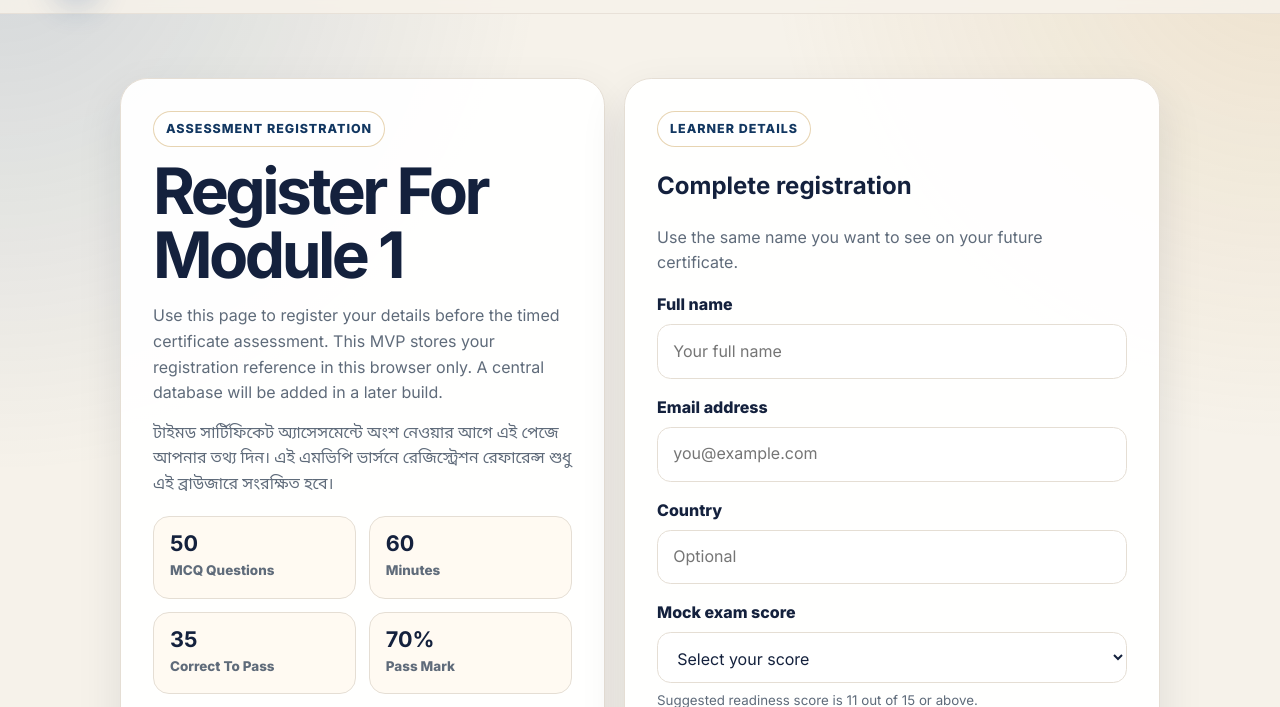
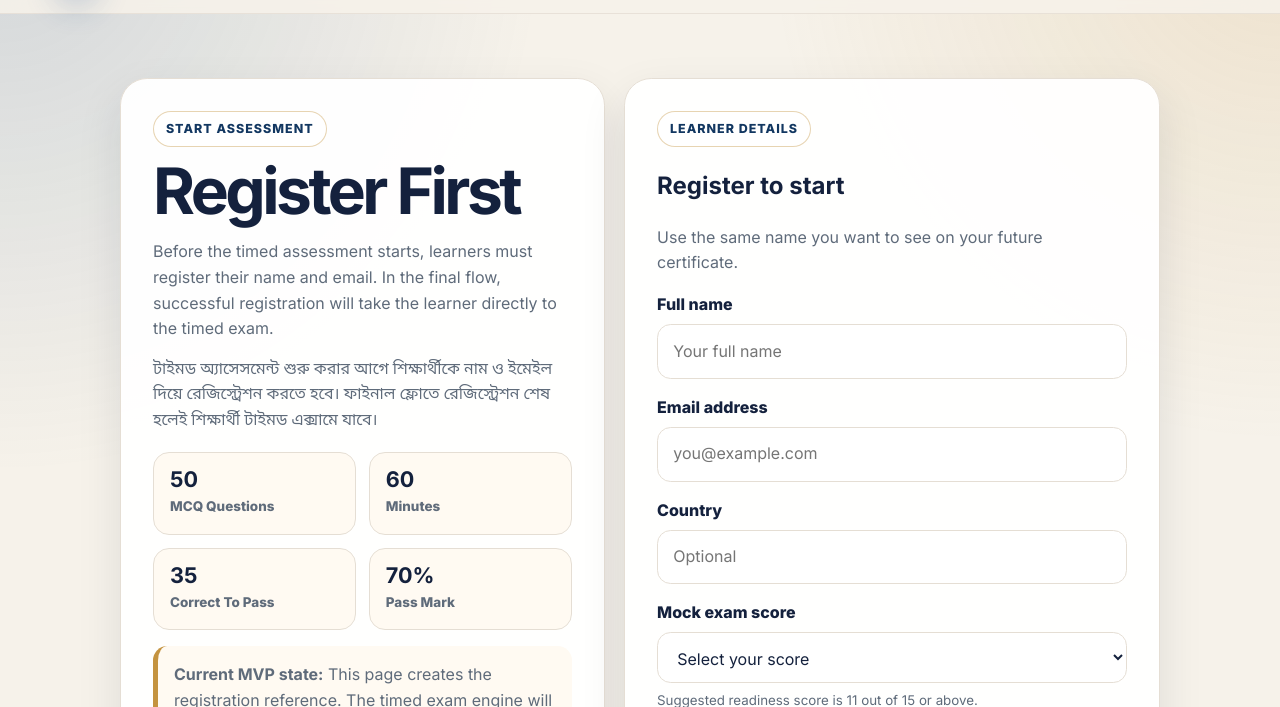
Before and after one commit to haquenam/enamul-haque-skill-passport, a plain HTML site: page cse-module-1-register.html in a window 1280 px wide. Shown: the part 70-777 px from the top of the page. Drawn offline with Linux system fonts and the light colour scheme.

Commit message:
Clarify registration as start assessment gate

```diff
--- a/cse-module-1-register.html
+++ b/cse-module-1-register.html
@@ -3,8 +3,8 @@
 <head>
   <meta charset="UTF-8" />
   <meta name="viewport" content="width=device-width, initial-scale=1.0" />
-  <title>CSE Module 1 Registration | Enamul Haque Skill Passport</title>
-  <meta name="description" content="Registration page for CSC For Non CSC Students Module 1 certificate assessment." />
+  <title>CSE Module 1 Start Assessment | Enamul Haque Skill Passport</title>
+  <meta name="description" content="Start assessment registration page for CSC For Non CSC Students Module 1." />
   <link rel="icon" href="assets/ehsp-logo.png" type="image/png" />
   <link rel="preconnect" href="https://fonts.googleapis.com">
   <link rel="preconnect" href="https://fonts.gstatic.com" crossorigin>
@@ -49,22 +49,22 @@
   <main class="register-shell">
     <div class="register-grid">
       <section class="register-panel">
-        <span class="eyebrow">Assessment Registration</span>
-        <h1>Register For Module 1</h1>
-        <p>Use this page to register your details before the timed certificate assessment. This MVP stores your registration reference in this browser only. A central database will be added in a later build.</p>
-        <p class="bn">টাইমড সার্টিফিকেট অ্যাসেসমেন্টে অংশ নেওয়ার আগে এই পেজে আপনার তথ্য দিন। এই এমভিপি ভার্সনে রেজিস্ট্রেশন রেফারেন্স শুধু এই ব্রাউজারে সংরক্ষিত হবে।</p>
+        <span class="eyebrow">Start Assessment</span>
+        <h1>Register First</h1>
+        <p>Before the timed assessment starts, learners must register their name and email. In the final flow, successful registration will take the learner directly to the timed exam.</p>
+        <p class="bn">টাইমড অ্যাসেসমেন্ট শুরু করার আগে শিক্ষার্থীকে নাম ও ইমেইল দিয়ে রেজিস্ট্রেশন করতে হবে। ফাইনাল ফ্লোতে রেজিস্ট্রেশন শেষ হলেই শিক্ষার্থী টাইমড এক্সামে যাবে।</p>
         <div class="rule-grid">
           <div class="rule-card"><strong>50</strong><span>MCQ Questions</span></div>
           <div class="rule-card"><strong>60</strong><span>Minutes</span></div>
           <div class="rule-card"><strong>35</strong><span>Correct To Pass</span></div>
           <div class="rule-card"><strong>70%</strong><span>Pass Mark</span></div>
         </div>
-        <div class="next-note"><strong>After registration:</strong> The learner continues to the timed certificate assessment. That page will be added in the next build.</div>
+        <div class="next-note"><strong>Current MVP state:</strong> This page creates the registration reference. The timed exam engine will be connected next.</div>
       </section>
 
       <section class="form-panel">
         <span class="eyebrow">Learner Details</span>
-        <h2>Complete registration</h2>
+        <h2>Register to start</h2>
         <p>Use the same name you want to see on your future certificate.</p>
         <form class="registration-form" id="registrationForm">
           <div class="field"><label for="fullName">Full name</label><input id="fullName" name="fullName" type="text" autocomplete="name" required placeholder="Your full name" /></div>
@@ -73,13 +73,7 @@
           <div class="field">
             <label for="readinessScore">Mock exam score</label>
             <select id="readinessScore" name="readinessScore" required>
-              <option value="">Select your score</option>
-              <option value="15">15 out of 15</option>
-              <option value="14">14 out of 15</option>
-              <option value="13">13 out of 15</option>
-              <option value="12">12 out of 15</option>
-              <option value="11">11 out of 15</option>
-              <option value="10">10 or below</option>
+              <option value="">Select your score</option><option value="15">15 out of 15</option><option value="14">14 out of 15</option><option value="13">13 out of 15</option><option value="12">12 out of 15</option><option value="11">11 out of 15</option><option value="10">10 or below</option>
             </select>
             <small>Suggested readiness score is 11 out of 15 or above.</small>
           </div>
@@ -87,7 +81,7 @@
           <label class="check-field"><input type="checkbox" id="recognitionConsent" required /> <span>I understand this is a learning recognition assessment, not a formal academic qualification or externally accredited certificate.</span></label>
           <label class="check-field"><input type="checkbox" id="dataConsent" required /> <span>I consent to my submitted details being used for this Skill Passport assessment workflow.</span></label>
           <div class="error-note" id="errorNote">Please complete all required fields and confirmations.</div>
-          <button class="button primary" type="submit">Create Registration</button>
+          <button class="button primary" type="submit">Register And Continue</button>
         </form>
         <div class="confirmation-panel" id="confirmationPanel" aria-live="polite"></div>
       </section>
@@ -105,14 +99,10 @@
       event.preventDefault();
       errorNote.classList.remove('show');
       if (!form.checkValidity()) { errorNote.classList.add('show'); form.reportValidity(); return; }
-      const registration = {
-        registrationRef: makeRegistrationRef(), courseId: 'cse-non-cse', moduleId: 'module-1', assessment: 'certificate-assessment-registration',
-        fullName: document.getElementById('fullName').value.trim(), email: document.getElementById('email').value.trim(), country: document.getElementById('country').value.trim(), readinessScore: document.getElementById('readinessScore').value,
-        completedLearning: document.getElementById('completedLearning').checked, recognitionConsent: document.getElementById('recognitionConsent').checked, dataConsent: document.getElementById('dataConsent').checked, registeredAt: new Date().toISOString()
-      };
+      const registration = { registrationRef: makeRegistrationRef(), courseId: 'cse-non-cse', moduleId: 'module-1', assessment: 'certificate-assessment-registration', fullName: document.getElementById('fullName').value.trim(), email: document.getElementById('email').value.trim(), country: document.getElementById('country').value.trim(), readinessScore: document.getElementById('readinessScore').value, completedLearning: document.getElementById('completedLearning').checked, recognitionConsent: document.getElementById('recognitionConsent').checked, dataConsent: document.getElementById('dataConsent').checked, registeredAt: new Date().toISOString() };
       localStorage.setItem('ehsp_cse_module_1_registration', JSON.stringify(registration));
       confirmationPanel.classList.add('show');
-      confirmationPanel.innerHTML = `<h2>Registration created</h2><p>Your local registration reference is:</p><span class="registration-ref">${registration.registrationRef}</span><p>Next step: continue to the timed certificate assessment when it becomes available.</p><p class="bn">পরবর্তী ধাপ হলো টাইমড সার্টিফিকেট অ্যাসেসমেন্টে অংশ নেওয়া।</p><div class="exercise-actions"><a class="button secondary" href="cse-module-1.html">Back To Module 1</a><a class="button secondary" href="cse-module-1-mock-exam.html">Review Mock Exam</a></div>`;
+      confirmationPanel.innerHTML = `<h2>Registration created</h2><p>Your local registration reference is:</p><span class="registration-ref">${registration.registrationRef}</span><p>In the final flow, the next button will start the timed assessment.</p><p class="bn">ফাইনাল ফ্লোতে পরবর্তী বাটন থেকেই টাইমড অ্যাসেসমেন্ট শুরু হবে।</p><div class="exercise-actions"><a class="button secondary" href="cse-module-1.html">Back To Module 1</a><a class="button secondary" href="cse-module-1-mock-exam.html">Review Mock Exam</a></div>`;
       confirmationPanel.scrollIntoView({ behavior: 'smooth', block: 'center' });
     });
   </script>
```
